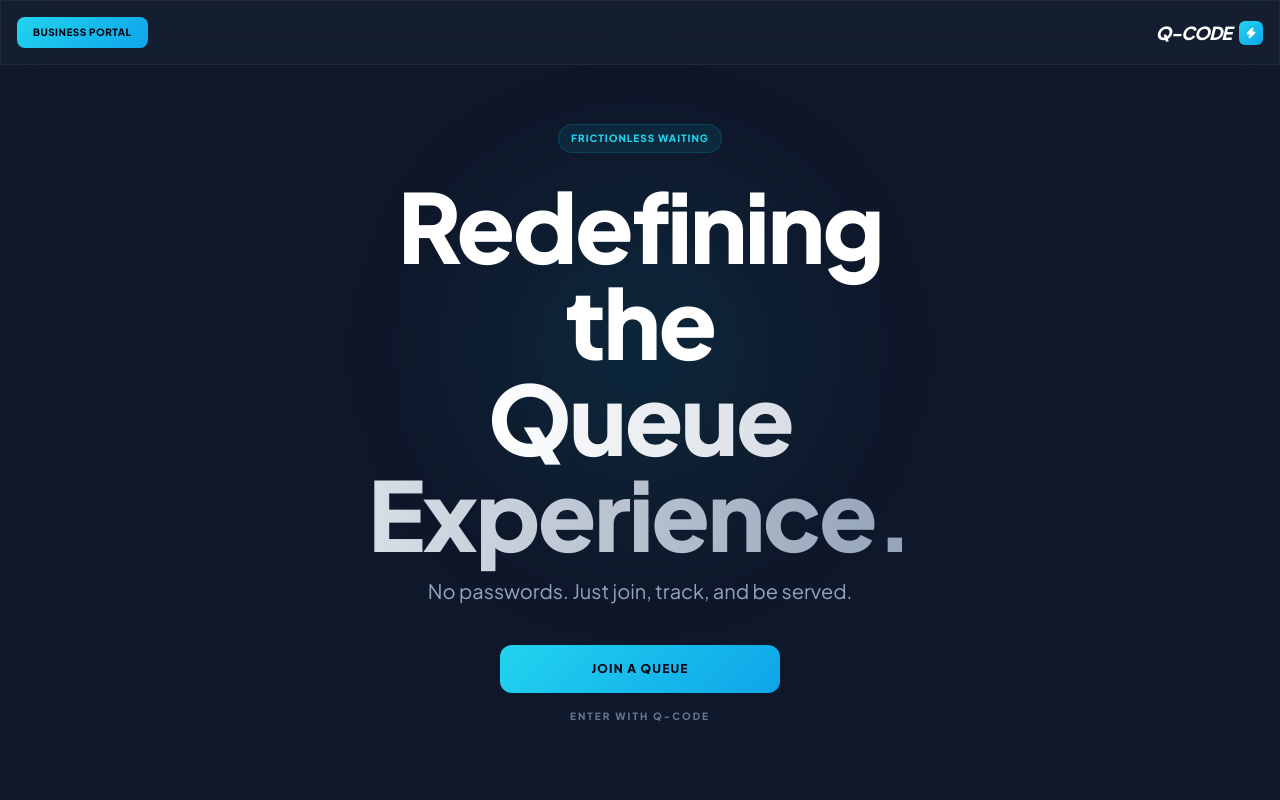
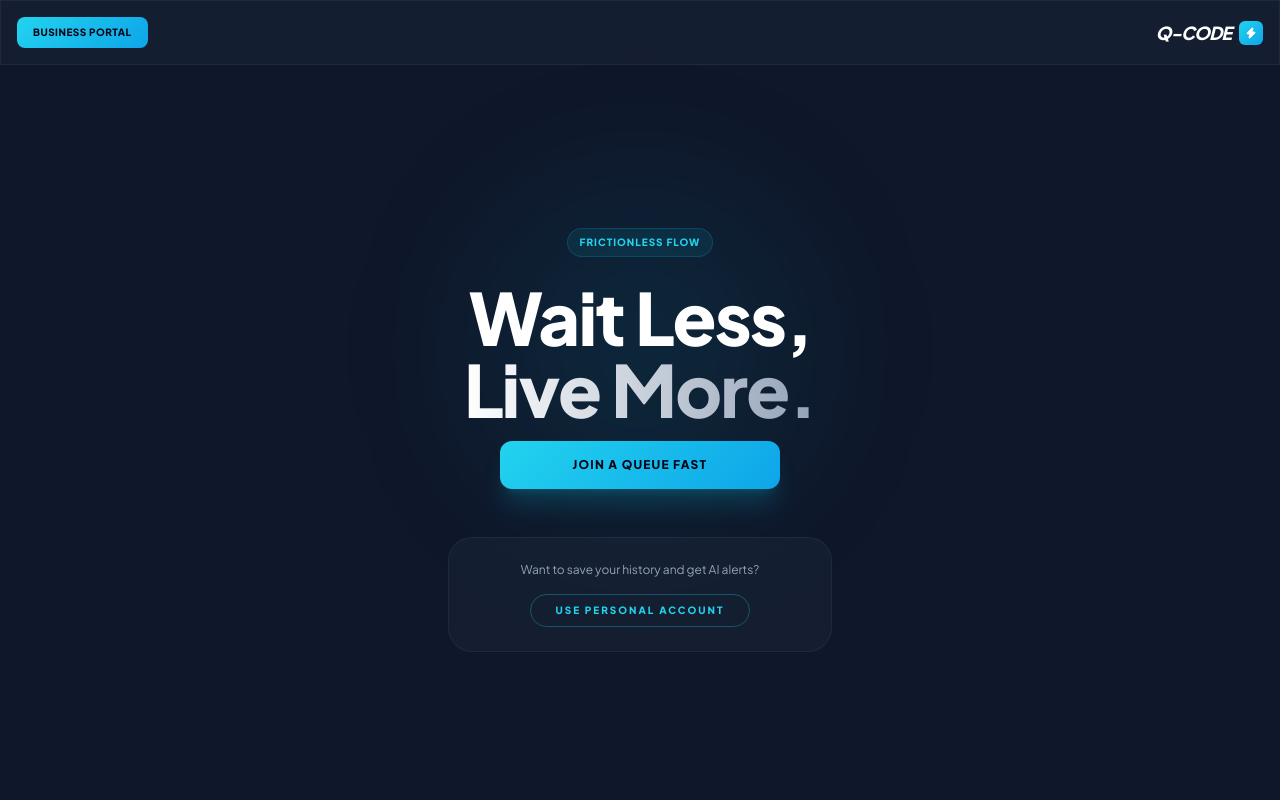
Before and after one commit to aremuelerepa-netizen/Q-code, a Flask app: page / in a window 1280 px wide. Run offline with Flask 3, Linux system fonts and the light colour scheme; some libraries are stand-ins or nearby versions.

Commit message:
Update index.html

```diff
--- a/Queue Code/templates/index.html
+++ b/Queue Code/templates/index.html
@@ -8,89 +8,83 @@
     <script src="https://unpkg.com/lucide@latest"></script>
     <link href="https://fonts.googleapis.com/css2?family=Plus+Jakarta+Sans:wght@300;400;600;800&display=swap" rel="stylesheet">
     <style>
-        body { font-family: 'Plus Jakarta Sans', sans-serif; background-color: #0f172a; color: white; overflow-x: hidden; width: 100%; }
+        body { font-family: 'Plus Jakarta Sans', sans-serif; background-color: #0f172a; color: white; overflow-x: hidden; }
         .glass { background: rgba(30, 41, 59, 0.45); backdrop-filter: blur(20px); border: 1px solid rgba(255,255,255,0.08); }
         .btn-cyan { background: linear-gradient(135deg, #22d3ee 0%, #0ea5e9 100%); transition: all 0.4s cubic-bezier(0.4, 0, 0.2, 1); }
         .text-gradient { background: linear-gradient(to right, #fff, #94a3b8); -webkit-background-clip: text; -webkit-text-fill-color: transparent; }
+        .animate-fade { animation: fadeIn 0.8s ease-out forwards; }
         @keyframes fadeIn { from { opacity: 0; transform: translateY(10px); } to { opacity: 1; transform: translateY(0); } }
-        .animate-fade { animation: fadeIn 0.8s ease-out forwards; }
-        html, body { position: relative; overflow-x: hidden; }
     </style>
 </head>
 <body class="min-h-screen bg-[#0f172a]">
 
-    <div id="notifyModal" class="fixed inset-0 z-[200] flex items-center justify-center bg-slate-950/80 backdrop-blur-sm hidden p-4">
-        <div class="glass p-6 rounded-[24px] w-full max-w-xs text-center border-white/10">
-            <div id="notifyIcon" class="mb-4 flex justify-center text-cyan-400"></div>
-            <h3 id="notifyTitle" class="text-lg font-bold mb-2">Notification</h3>
-            <p id="notifyMsg" class="text-slate-400 text-xs mb-6 px-2"></p>
-            <button onclick="closeNotify()" class="w-full py-3 btn-cyan text-slate-950 font-bold rounded-xl uppercase text-[10px] tracking-widest">Acknowledge</button>
-        </div>
-    </div>
-
     <nav class="fixed top-0 w-full z-50 px-4 py-4 flex items-center justify-between glass border-b border-white/5">
-        <a href="/login" class="btn-cyan px-4 py-2 rounded-lg text-slate-950 font-bold text-[10px] uppercase tracking-wider">Business Portal</a>
-        <div class="flex items-center gap-2">
+        <div class="flex items-center gap-2 order-2">
             <span class="text-lg font-black tracking-tighter uppercase italic">Q-CODE</span>
             <div class="w-6 h-6 btn-cyan rounded-md flex items-center justify-center">
                 <i data-lucide="zap" class="w-3 h-3 text-white fill-current"></i>
             </div>
         </div>
+        <a href="/login" class="btn-cyan px-4 py-2 rounded-lg text-slate-950 font-bold text-[10px] uppercase tracking-wider order-1">Business Portal</a>
     </nav>
 
-    <main class="relative pt-24 pb-12 px-4 flex flex-col items-center justify-center text-center min-h-screen">
+    <main class="relative pt-32 pb-12 px-4 flex flex-col items-center justify-center text-center min-h-screen">
         <div class="absolute top-1/4 left-1/2 -translate-x-1/2 w-[300px] h-[300px] bg-cyan-500/10 blur-[80px] rounded-full -z-10"></div>
 
         <div class="animate-fade flex flex-col items-center w-full max-w-md">
-            <span class="px-3 py-1.5 rounded-full bg-cyan-500/10 border border-cyan-500/20 text-cyan-400 text-[10px] font-bold uppercase tracking-widest mb-6 inline-block">Frictionless Waiting</span>
-            <h1 class="text-4xl md:text-8xl font-black tracking-tight mb-4 leading-[1.1]">
-                Redefining the <br><span class="text-gradient">Queue Experience.</span>
+            <span class="px-3 py-1.5 rounded-full bg-cyan-500/10 border border-cyan-500/20 text-cyan-400 text-[10px] font-bold uppercase tracking-widest mb-6 inline-block">Frictionless Flow</span>
+            <h1 class="text-5xl md:text-7xl font-black tracking-tight mb-4 leading-[1.1]">
+                Wait Less, <br><span class="text-gradient">Live More.</span>
             </h1>
-            <p class="text-slate-400 text-sm md:text-xl leading-relaxed mb-10 px-2">
-                No passwords. Just join, track, and be served.
-            </p>
-            <button onclick="openModal('quick-join')" class="btn-cyan w-full max-w-[280px] py-4 rounded-xl text-slate-950 font-extrabold text-xs uppercase tracking-widest">
-                Join a Queue
+
+            <button onclick="openModal('quick-join')" class="btn-cyan w-full max-w-[280px] py-4 rounded-xl text-slate-950 font-extrabold text-xs uppercase tracking-widest shadow-xl shadow-cyan-500/20 mb-12">
+                Join a Queue Fast
             </button>
-            <button onclick="openModal('login')" class="mt-4 text-slate-500 text-[10px] font-bold uppercase tracking-[0.2em]">
-                Enter with Q-CODE
+
+            <div class="glass p-6 rounded-3xl border-white/5 w-full max-w-sm">
+                <p class="text-slate-400 text-xs mb-4">Want to save your history and get AI alerts?</p>
+                <button onclick="openModal('login')" class="text-cyan-400 text-[10px] font-black uppercase tracking-[0.2em] border border-cyan-400/30 px-6 py-2 rounded-full hover:bg-cyan-400/10 transition-all">
+                    Use Personal Account
                 </button>
+            </div>
         </div>
     </main>
 
     <div id="authModal" class="fixed inset-0 bg-slate-950/95 backdrop-blur-xl hidden flex items-center justify-center p-4 z-[100]">
-        <div class="glass w-full max-w-[380px] rounded-[28px] p-8 relative border-white/10 shadow-2xl">
+        <div class="glass w-full max-w-[380px] rounded-[28px] p-8 relative border-white/10">
             <button onclick="closeModal()" class="absolute top-4 right-4 text-slate-500"><i data-lucide="x" class="w-5 h-5"></i></button>
 
-            <div id="quickJoinSection" class="space-y-6 pt-4">
+            <div id="quickJoinSection" class="space-y-6 pt-4 hidden">
                 <div class="text-center">
-                    <h3 class="text-xl font-black mb-1">Join Queue</h3>
-                    <p class="text-slate-400 text-xs">Enter details to secure your spot.</p>
+                    <h3 class="text-xl font-black mb-1">Quick Join</h3>
+                    <p class="text-slate-400 text-xs">No account needed. Just your name.</p>
                 </div>
-                <div class="space-y-3">
-                    <input type="text" id="serviceCode" class="w-full bg-slate-900/50 border border-white/10 p-4 rounded-xl focus:border-cyan-400 outline-none text-sm text-center font-bold" placeholder="SERVICE CODE (e.g. 101)">
-                    <input type="text" id="visitorName" class="w-full bg-slate-900/50 border border-white/10 p-4 rounded-xl focus:border-cyan-400 outline-none text-sm text-center" placeholder="YOUR NAME (OPTIONAL)">
-                    <button onclick="joinFrictionless()" id="joinBtn" class="w-full py-4 btn-cyan text-slate-950 font-black rounded-xl uppercase tracking-widest text-[10px]">Secure Spot</button>
-                </div>
+                <input type="text" id="serviceCode" class="w-full bg-slate-900/50 border border-white/10 p-4 rounded-xl focus:border-cyan-400 outline-none text-center font-bold" placeholder="SERVICE CODE">
+                <input type="text" id="visitorName" class="w-full bg-slate-900/50 border border-white/10 p-4 rounded-xl focus:border-cyan-400 outline-none text-center" placeholder="YOUR NAME">
+                <button onclick="joinFrictionless()" class="w-full py-4 btn-cyan text-slate-950 font-black rounded-xl uppercase tracking-widest text-[10px]">Secure Spot</button>
             </div>
 
-            <div id="codeSection" class="hidden space-y-6 pt-4">
+            <div id="loginSection" class="space-y-6 pt-4 hidden">
                 <div class="text-center">
                     <h3 class="text-xl font-black mb-1">Welcome Back</h3>
-                    <p class="text-slate-400 text-xs">Enter your private Q-CODE.</p>
+                    <p class="text-slate-400 text-xs">Sign in to your vault.</p>
                 </div>
-                <div class="space-y-3">
-                    <input type="text" id="loginCodeInput" class="w-full bg-slate-900/50 border border-white/10 p-4 rounded-xl focus:border-cyan-400 outline-none text-center text-xl font-mono uppercase" placeholder="QC-XXXX">
-                    <button onclick="loginWithCode()" class="w-full py-4 btn-cyan text-slate-950 font-black rounded-xl uppercase tracking-widest text-[10px]">Enter Dashboard</button>
-                </div>
+                <input type="email" id="loginEmail" class="w-full bg-slate-900/50 border border-white/10 p-4 rounded-xl focus:border-cyan-400 outline-none" placeholder="Email Address">
+                <input type="password" id="loginPass" class="w-full bg-slate-900/50 border border-white/10 p-4 rounded-xl focus:border-cyan-400 outline-none" placeholder="Password">
+                <button class="w-full py-4 btn-cyan text-slate-950 font-black rounded-xl uppercase tracking-widest text-[10px]">Sign In</button>
+                <p class="text-center text-[10px] text-slate-500 uppercase font-bold">New here? <span onclick="toggleAuth('register')" class="text-cyan-400 cursor-pointer">Create Account</span></p>
             </div>
 
-            <div id="successSection" class="hidden space-y-6 text-center pt-4 animate-fade">
-                <div class="w-16 h-16 bg-cyan-400/10 text-cyan-400 rounded-full flex items-center justify-center mx-auto border border-cyan-400/20"><i data-lucide="shield-check" class="w-8 h-8"></i></div>
-                <h3 class="text-xl font-black">You're in line!</h3>
-                <p class="text-slate-400 text-[10px] uppercase tracking-widest">Your Tracking Q-CODE:</p>
-                <div id="finalLoginCode" class="p-4 bg-slate-900 border border-cyan-500/30 rounded-xl text-2xl font-mono font-black text-cyan-400 italic">QC-XXXX</div>
-                <button onclick="window.location.href='/status'" class="w-full py-4 btn-cyan text-slate-950 font-black rounded-xl uppercase tracking-widest text-[10px]">View Status</button>
+            <div id="registerSection" class="space-y-4 pt-4 hidden">
+                <div class="text-center mb-2">
+                    <h3 class="text-xl font-black mb-1">Join the Elite</h3>
+                    <p class="text-slate-400 text-xs">One account for all Q-CODE locations.</p>
+                </div>
+                <input type="email" class="w-full bg-slate-900/50 border border-white/10 p-4 rounded-xl focus:border-cyan-400 outline-none text-sm" placeholder="Email Address">
+                <input type="password" class="w-full bg-slate-900/50 border border-white/10 p-4 rounded-xl focus:border-cyan-400 outline-none text-sm" placeholder="Create Password">
+                <input type="password" class="w-full bg-slate-900/50 border border-white/10 p-4 rounded-xl focus:border-cyan-400 outline-none text-sm" placeholder="Confirm Password">
+                <button class="w-full py-4 btn-cyan text-slate-950 font-black rounded-xl uppercase tracking-widest text-[10px]">Create Personal Vault</button>
+                <p class="text-center text-[10px] text-slate-500 uppercase font-bold">Already have one? <span onclick="toggleAuth('login')" class="text-cyan-400 cursor-pointer">Login</span></p>
             </div>
         </div>
     </div>
@@ -98,68 +92,35 @@
     <script>
         lucide.createIcons();
 
-        function showNotify(title, msg, icon = 'info') {
-            const modal = document.getElementById('notifyModal');
-            document.getElementById('notifyTitle').innerText = title;
-            document.getElementById('notifyMsg').innerText = msg;
-            const iconDiv = document.getElementById('notifyIcon');
-            const iconMap = {
-                'success': '<i data-lucide="check-circle" class="w-10 h-10 text-cyan-400"></i>',
-                'error': '<i data-lucide="alert-circle" class="w-10 h-10 text-red-400"></i>'
-            };
-            iconDiv.innerHTML = iconMap[icon] || '<i data-lucide="info" class="w-10 h-10 text-blue-400"></i>';
-            lucide.createIcons();
-            modal.classList.remove('hidden');
+        function openModal(mode) {
+            document.getElementById('authModal').classList.remove('hidden');
+            toggleAuth(mode);
         }
 
-        function closeNotify() { document.getElementById('notifyModal').classList.add('hidden'); }
-        function openModal(mode) { document.getElementById('authModal').classList.remove('hidden'); toggleMode(mode); }
         function closeModal() { document.getElementById('authModal').classList.add('hidden'); }
 
-        function toggleMode(mode) {
-            document.getElementById('quickJoinSection').classList.toggle('hidden', mode === 'login');
-            document.getElementById('codeSection').classList.toggle('hidden', mode === 'quick-join');
-            document.getElementById('successSection').classList.add('hidden');
+        function toggleAuth(mode) {
+            document.getElementById('quickJoinSection').classList.add('hidden');
+            document.getElementById('loginSection').classList.add('hidden');
+            document.getElementById('registerSection').classList.add('hidden');
+
+            if(mode === 'quick-join') document.getElementById('quickJoinSection').classList.remove('hidden');
+            if(mode === 'login') document.getElementById('loginSection').classList.remove('hidden');
+            if(mode === 'register') document.getElementById('registerSection').classList.remove('hidden');
         }
 
         async function joinFrictionless() {
             const service_code = document.getElementById('serviceCode').value;
             const name = document.getElementById('visitorName').value;
-            if(!service_code) return showNotify("Required", "Enter Service Code.", "info");
+            if(!service_code) return alert("Enter Code");
 
-            const btn = document.getElementById('joinBtn');
-            btn.innerText = "JOINING..."; btn.disabled = true;
-
-            try {
             const res = await fetch('/api/auth/join-frictionless', {
                 method: 'POST',
                 headers: {'Content-Type': 'application/json'},
                 body: JSON.stringify({ service_code, name })
             });
             const data = await res.json();
-                if(data.status === 'success') {
-                    document.getElementById('quickJoinSection').classList.add('hidden');
-                    document.getElementById('successSection').classList.remove('hidden');
-                    document.getElementById('finalLoginCode').innerText = data.token;
-                } else {
-                    showNotify("Failed", data.message, "error");
-                    btn.innerText = "SECURE SPOT"; btn.disabled = false;
-                }
-            } catch (e) { showNotify("Error", "Server unreachable.", "error"); btn.innerText = "SECURE SPOT"; btn.disabled = false; }
-        }
-
-        async function loginWithCode() {
-            const code = document.getElementById('loginCodeInput').value;
-            if(!code) return showNotify("Required", "Enter Q-CODE.", "info");
-            try {
-                const res = await fetch('/api/auth/login-with-code', {
-                    method: 'POST',
-                    headers: {'Content-Type': 'application/json'},
-                    body: JSON.stringify({ login_code: code })
-                });
-                if(res.ok) { window.location.href = '/status'; }
-                else { showNotify("Denied", "Invalid Q-CODE.", "error"); }
-            } catch(e) { showNotify("Error", "Login failed.", "error"); }
+            if(data.status === 'success') window.location.href = '/status';
         }
     </script>
 </body>
```
Lines whose indentation alone changed are shown as unchanged.
